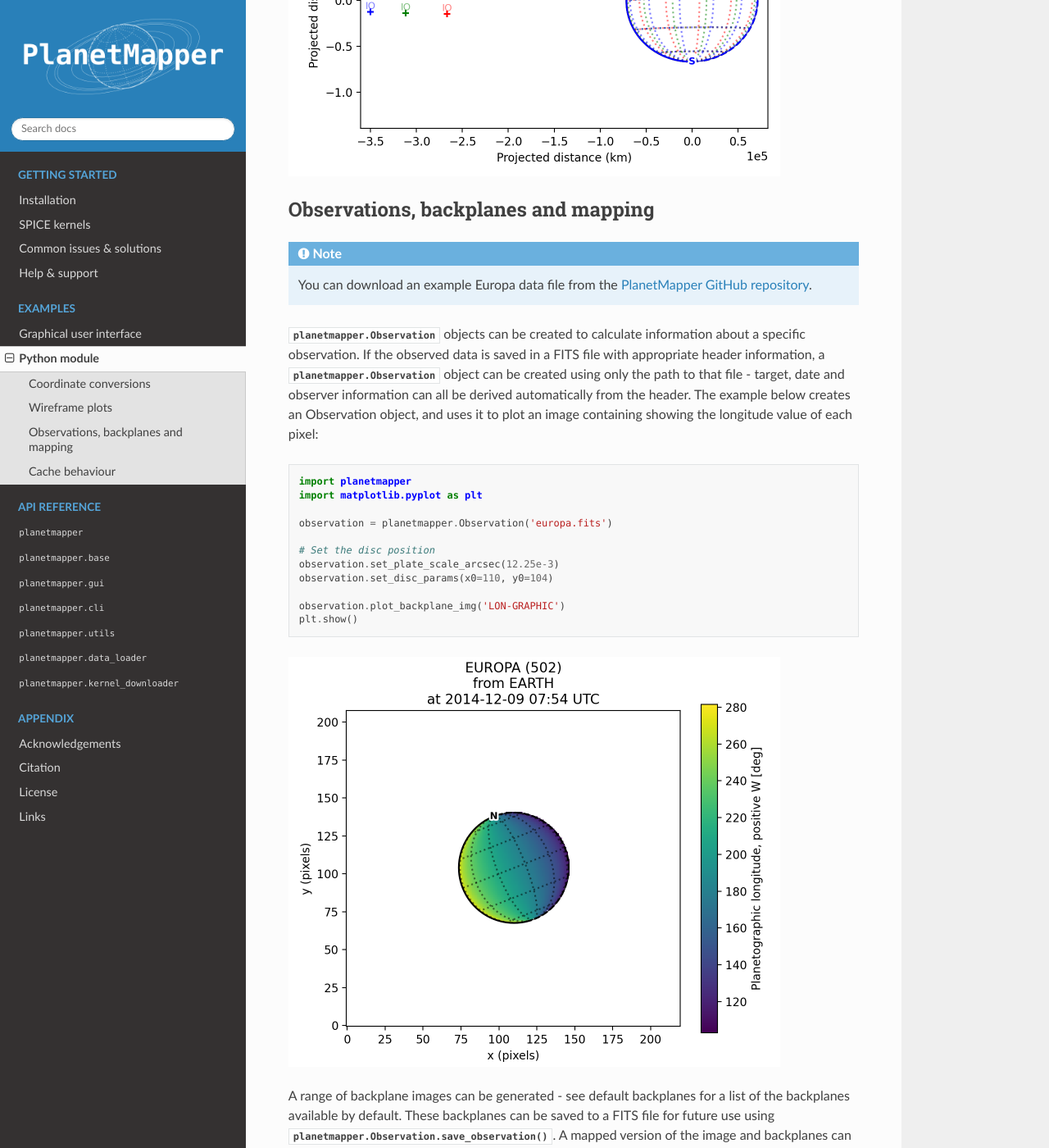
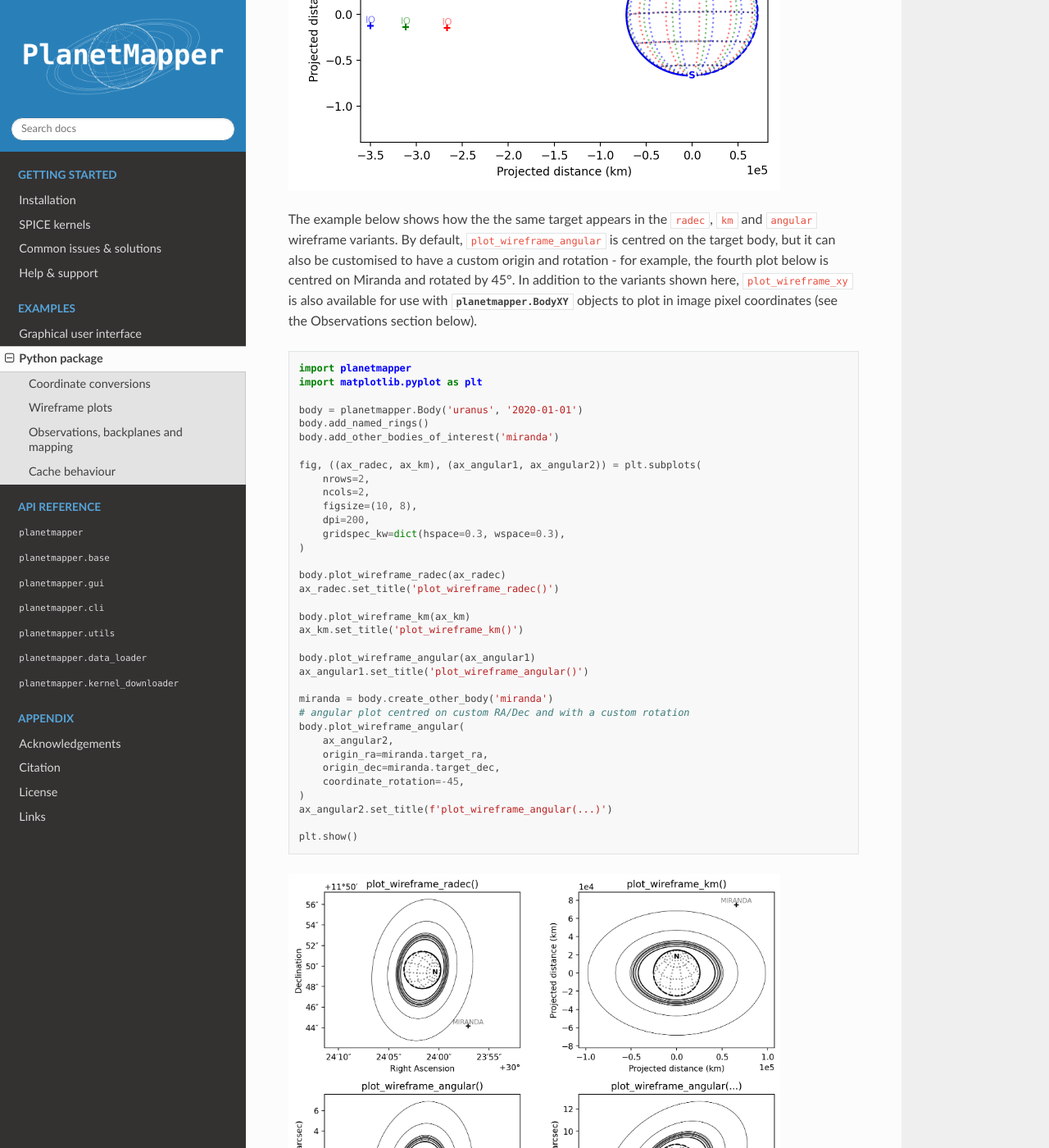
Before and after one commit to ortk95/planetmapper, a Sphinx documentation site: the page built from docs/general_python_api.rst, in a window 1280 px wide and 1400 px high, scrolled down 4663 px. Shown: the whole window at 82% size. Built offline with Sphinx 7.4.7 and the Read the Docs theme 2.0.0, drawn with Linux system fonts in a browser that asks for light colours; the version number could not be read and is left out; some of the changed text lies outside the part shown.

Commit message:
Update documentation with new wireframe examples

```diff
--- a/docs/documentation.rst
+++ b/docs/documentation.rst
@@ -4,7 +4,7 @@
 **************
 
 .. hint::
-   See also the :ref:`page of examples <python examples>` of using the PlanetMapper Python module
+   See also the :ref:`page of examples <python examples>` of using the PlanetMapper Python package
 
 
 .. automodule:: planetmapper
--- a/docs/general_python_api.rst
+++ b/docs/general_python_api.rst
@@ -1,8 +1,8 @@
 .. _python examples:
 
-Python module
-*************
-This page shows some simple examples of using the `planetmapper` module in Python code. For more details, see the full :ref:`API documentation <api>`.
+Python package
+**************
+This page shows some simple examples of using the `planetmapper` package in Python code. For more details, see the full :ref:`API documentation <api>`.
 
 For PlanetMapper to function, you will need to download a series of :ref:`SPICE kernels <SPICE kernels>` containing the positions and orientations of the solar system bodies you are interested in. The code snippet below will download all the appropriate kernels needed for the examples on this page. For more details about SPICE kernels, including how to choose, download, and use them, see the :ref:`SPICE kernel documentation page <SPICE kernels>`.
 
@@ -18,6 +18,7 @@ For PlanetMapper to function, you will need to download a series of :ref:`SPICE
         'https://naif.jpl.nasa.gov/pub/naif/generic_kernels/spk/satellites/jup365.bsp',
         'https://naif.jpl.nasa.gov/pub/naif/generic_kernels/spk/satellites/sat441.bsp',
         'https://naif.jpl.nasa.gov/pub/naif/generic_kernels/spk/satellites/nep097.bsp',
+        'https://naif.jpl.nasa.gov/pub/naif/generic_kernels/spk/satellites/ura111.bsp',
         'https://naif.jpl.nasa.gov/pub/naif/HST/kernels/spk/',
     )
 
@@ -137,6 +138,87 @@ A number of different wireframe plotting options are available:
 .. image:: images/jupiter_wireframes.png
     :width: 600
     :alt: Plot of Jupiter and Io
+
+
+The example below shows how the the same target appears in the `radec`, `km` and `angular` wireframe variants. By default, `plot_wireframe_angular` is centred on the target body, but it can also be customised to have a custom origin and rotation - for example, the fourth plot below is centred on Miranda and rotated by 45°. In addition to the variants shown here, `plot_wireframe_xy` is also available for use with :class:`planetmapper.BodyXY` objects to plot in image pixel coordinates (see the Observations section below).
+
+::
+
+    import planetmapper
+    import matplotlib.pyplot as plt
+
+    body = planetmapper.Body('uranus', '2020-01-01')
+    body.add_named_rings()
+    body.add_other_bodies_of_interest('miranda')
+
+    fig, ((ax_radec, ax_km), (ax_angular1, ax_angular2)) = plt.subplots(
+        nrows=2,
+        ncols=2,
+        figsize=(10, 8),
+        dpi=200,
+        gridspec_kw=dict(hspace=0.3, wspace=0.3),
+    )
+
+    body.plot_wireframe_radec(ax_radec)
+    ax_radec.set_title('plot_wireframe_radec()')
+
+    body.plot_wireframe_km(ax_km)
+    ax_km.set_title('plot_wireframe_km()')
+
+    body.plot_wireframe_angular(ax_angular1)
+    ax_angular1.set_title('plot_wireframe_angular()')
+
+    miranda = body.create_other_body('miranda')
+    # angular plot centred on custom RA/Dec and with a custom rotation
+    body.plot_wireframe_angular(
+        ax_angular2,
+        origin_ra=miranda.target_ra,
+        origin_dec=miranda.target_dec,
+        coordinate_rotation=-45,
+    )
+    ax_angular2.set_title(f'plot_wireframe_angular(...)')
+
+    plt.show()
+
+.. image:: images/uranus_wireframe_comparison.png
+    :width: 600
+    :alt: Four different wireframe plots of Uranus
+
+
+The appearance of wireframe plots can be fully customised to suit your needs. For example, the example below shows how the `formatting` argument is used to pass arguments to matplotlib when plotting the individual elements of the wireframe. See :func:`planetmapper.Body.plot_wireframe_radec` for more details on formatting individual plots, and changing the default formatting for all wireframe plots.
+
+::
+
+    import planetmapper
+    import matplotlib.pyplot as plt
+
+    body = planetmapper.Body('saturn', '2020-02-08', observer='iapetus')
+    body.add_other_bodies_of_interest('dione', 'methone')
+    body.plot_wireframe_radec(
+        ax,
+        add_title=False,
+        dms_ticks=False,
+        label_poles=False,
+        indicate_equator=True,
+        indicate_prime_meridian=True,
+        grid_interval=15,
+        grid_lat_limit=75,
+        formatting={
+            'grid': {'linestyle': '-', 'linewidth': 0.5, 'alpha': 0.3},
+            'prime_meridian': {'linewidth': 1, 'color': 'r'},
+            'equator': {'linewidth': 1, 'color': 'r'},
+            'terminator': {'color': 'b'},
+            'limb_illuminated': {'color': 'b'},
+            'ring': {'color': 'g', 'linestyle': ':'},
+            'other_body_of_interest_marker': {'marker': '*'},
+            'other_body_of_interest_label': {'color': 'c', 'rotation': 30, 'alpha': 1},
+        },
+    )
+    plt.show()
+
+.. image:: images/saturn_wireframe_formatting.png
+    :width: 600
+    :alt: Wireframe plot of Saturn with custom formatting
 
 
 Observations, backplanes and mapping
```
Also changed, not shown: docs/images/saturn_wireframe_formatting.png (added), docs/images/uranus_wireframe_comparison.png (added), 2 other files.
